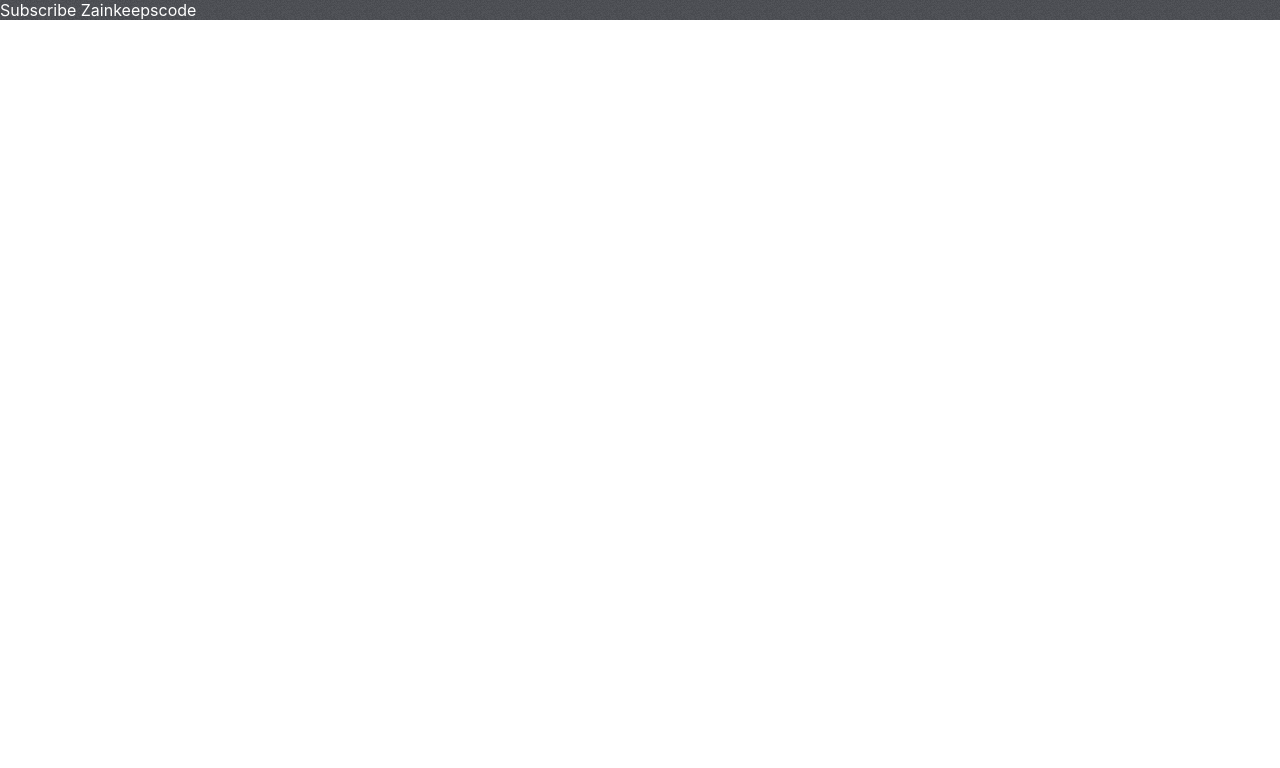
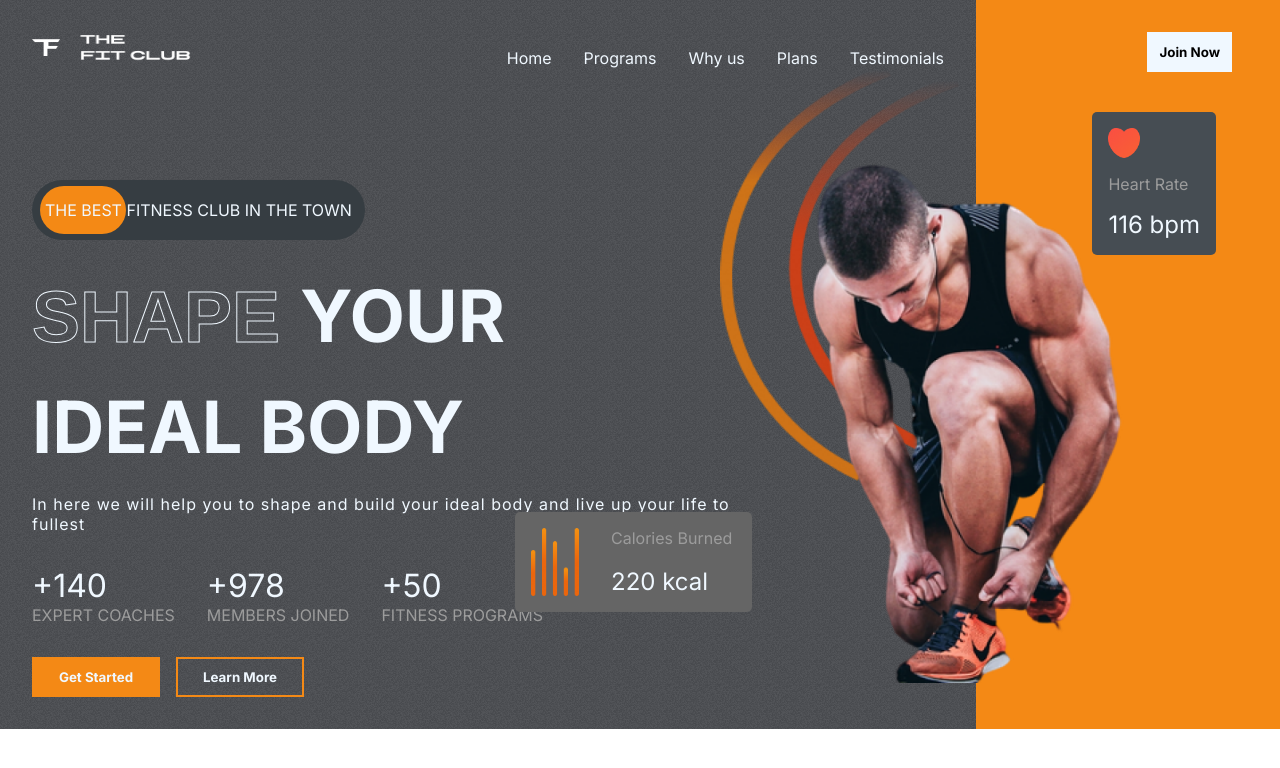
Before and after one commit to NikolayPilgun/FitnessClub, a React (Create React App) app: page / in a window 1280 px wide. Shown: the top 768 px of the page. Built offline with nearby package versions, Linux system fonts and the light colour scheme.

Commit message:
First block

```diff
--- a/public/index.html
+++ b/public/index.html
@@ -15,6 +15,17 @@
       user's mobile device or desktop. See https://developers.google.com/web/fundamentals/web-app-manifest/
     -->
 		<link rel="manifest" href="%PUBLIC_URL%/manifest.json" />
+		<link rel="preconnect" href="https://fonts.googleapis.com" />
+		<link rel="preconnect" href="https://fonts.gstatic.com" crossorigin />
+		<link
+			href="https://fonts.googleapis.com/css2?family=Inter:wght@400;500;700&display=swap"
+			rel="stylesheet"
+		/>
+		<style>
+			* {
+				font-family: "Inter", sans-serif;
+			}
+		</style>
 		<!--
       Notice the use of %PUBLIC_URL% in the tags above.
       It will be replaced with the URL of the `public` folder during the build.
--- a/src/App.css
+++ b/src/App.css
@@ -21,3 +21,19 @@
 ::-webkit-scrollbar {
 	display: none;
 }
+.stroke_text {
+	color: transparent;
+	font-family: Arial, "Helvetica Neue", Helvetica, sans-serif;
+	-webkit-text-stroke-width: 1px;
+	-webkit-text-stroke-color: aliceblue;
+}
+.btn {
+	background-color: aliceblue;
+	padding: 0.5rem;
+	font-weight: bold;
+	border: 4px solid transparent;
+	transition: 300ms all;
+}
+.btn:hover {
+	cursor: pointer;
+}
--- a/src/App.js
+++ b/src/App.js
@@ -1,8 +1,9 @@
 import "./App.css";
+import Hero from "./components/hero/Hero";
 function App() {
 	return (
 		<div className="App">
-			<span style={{ color: "white" }}>Subscribe Zainkeepscode</span>
+			<Hero />
 		</div>
 	);
 }
--- /dev/null
+++ b/src/components/header/Header.jsx
@@ -0,0 +1,20 @@
+import React from "react";
+import Logo from "../../assets/logo.png";
+import styles from "./header.module.css";
+
+function Header() {
+	return (
+		<header className={styles.header}>
+			<img className={styles.logo} src={Logo} alt="Logo" />
+			<ul className={styles.headerMenu}>
+				<li>Home</li>
+				<li>Programs</li>
+				<li>Why us</li>
+				<li>Plans</li>
+				<li>Testimonials</li>
+			</ul>
+		</header>
+	);
+}
+
+export default Header;
--- /dev/null
+++ b/src/components/header/header.module.css
@@ -0,0 +1,20 @@
+.header {
+	display: flex;
+	justify-content: space-between;
+}
+.logo {
+	width: 10rem;
+	height: 2rem;
+}
+.headerMenu {
+	list-style: none;
+	display: flex;
+	gap: 2rem;
+	color: aliceblue;
+}
+.headerMenu > li {
+	cursor: pointer;
+}
+.headerMenu > li:hover {
+	color: var(--orange);
+}
--- /dev/null
+++ b/src/components/hero/Hero.jsx
@@ -0,0 +1,84 @@
+import React from "react";
+import Calories from "../../assets/calories.png";
+import Heart from "../../assets/heart.png";
+import hero_image from "../../assets/hero_image.png";
+import hero_image_back from "../../assets/hero_image_back.png";
+import Header from "../header/Header";
+import styles from "./hero.module.css";
+
+function Hero() {
+	return (
+		<div className={styles.hero}>
+			<div className={styles.leftHero}>
+				<Header />
+				{/* the best ad */}
+				<div className={styles.theBestAd}>
+					<div></div>
+					<span>the best fitness club in the town</span>
+				</div>
+				{/* Hero Heading */}
+				<div className={styles.heroText}>
+					<div>
+						<span className="stroke_text">Shape </span>
+						<span>Your</span>
+					</div>
+					<div>
+						<span>Ideal body</span>
+					</div>
+					<div>
+						<span>
+							In here we will help you to shape and build your ideal body and
+							live up your life to fullest
+						</span>
+					</div>
+				</div>
+				{/* figures */}
+				<div className={styles.figures}>
+					<div>
+						<span>+140</span>
+						<span>Expert coaches</span>
+					</div>
+					<div>
+						<span>+978</span>
+						<span>Members Joined</span>
+					</div>
+					<div>
+						<span>+50</span>
+						<span>Fitness programs</span>
+					</div>
+				</div>
+				{/* hero buttons */}
+				<div className={styles.heroButtons}>
+					<button className="btn">Get Started</button>
+					<button className="btn">Learn More</button>
+				</div>
+			</div>
+			<div className={styles.rightHero}>
+				<button className="btn">Join Now</button>
+				<div className={styles.heartRate}>
+					<img src={Heart} alt="Heart" />
+					<span>Heart Rate</span>
+					<span>116 bpm</span>
+				</div>
+				{/* hero images */}
+
+				<img src={hero_image} alt="hero_image" className={styles.hero_image} />
+				<img
+					src={hero_image_back}
+					alt="hero_image_back"
+					className={styles.hero_image_back}
+				/>
+				{/* calories */}
+				<div className={styles.calories}>
+					<img src={Calories} alt="Calories" />
+					<div>
+						<span>Calories Burned</span>
+						<span>220 kcal</span>
+					</div>
+				</div>
+			</div>
+		</div>
+	);
+}
+
+export default Hero;
--- /dev/null
+++ b/src/components/hero/hero.module.css
@@ -0,0 +1,159 @@
+.hero {
+	display: flex;
+	justify-content: space-between;
+}
+.leftHero {
+	padding: 2rem;
+	flex: 3;
+	display: flex;
+	gap: 2rem;
+	flex-direction: column;
+}
+.rightHero {
+	flex: 1;
+	position: relative;
+	background-color: var(--orange);
+}
+.theBestAd {
+	margin-top: 4rem;
+	background-color: #363d42;
+	border-radius: 4rem;
+	width: fit-content;
+	padding: 20px 13px;
+	text-transform: uppercase;
+	color: aliceblue;
+	position: relative;
+	display: flex;
+	align-items: center;
+	justify-content: flex-start;
+}
+.theBestAd > span {
+	z-index: 2;
+}
+.theBestAd > div {
+	position: absolute;
+	left: 8px;
+	background-color: var(--orange);
+	width: 5.4rem;
+	height: 80%;
+	border-radius: 3rem;
+	z-index: 1;
+}
+.heroText {
+	display: flex;
+	flex-direction: column;
+	gap: 1.5rem;
+	text-transform: uppercase;
+	font-size: 4.5rem;
+	font-weight: bold;
+	color: aliceblue;
+	text-overflow: inherit;
+}
+.heroText > div:nth-of-type(3) {
+	font-size: 1rem;
+	font-weight: 200;
+	text-transform: none;
+	letter-spacing: 1px;
+	width: 80%;
+}
+.figures {
+	display: flex;
+	gap: 2rem;
+}
+.figures > div {
+	display: flex;
+	flex-direction: column;
+}
+.figures > div > span:nth-of-type(1) {
+	color: aliceblue;
+	font-size: 2rem;
+}
+.figures > div > span:nth-of-type(2) {
+	color: var(--gray);
+	text-transform: uppercase;
+}
+.heroButtons {
+	display: flex;
+	gap: 1rem;
+	font-weight: normal;
+}
+.heroButtons > :nth-child(1) {
+	color: aliceblue;
+	background-color: var(--orange);
+	width: 8rem;
+}
+.heroButtons > :nth-child(2) {
+	color: aliceblue;
+	background-color: transparent;
+	width: 8rem;
+	border: 2px solid var(--orange);
+}
+.rightHero > :nth-child(1) {
+	position: absolute;
+	right: 3rem;
+	top: 2rem;
+	color: black;
+}
+.heartRate {
+	display: flex;
+	flex-direction: column;
+	gap: 1rem;
+	background-color: var(--darkGrey);
+	width: fit-content;
+	padding: 1rem;
+	align-items: flex-start;
+	border-radius: 5px;
+	position: absolute;
+	right: 4rem;
+	top: 7rem;
+}
+.heartRate > img {
+	width: 2rem;
+}
+.heartRate > span:nth-child(2) {
+	color: var(--gray);
+}
+.heartRate > span:nth-child(3) {
+	color: aliceblue;
+	font-size: 1.5rem;
+}
+.hero_image {
+	position: absolute;
+	top: 10rem;
+	right: 8rem;
+	width: 23rem;
+}
+.hero_image_back {
+	position: absolute;
+	top: 4rem;
+	right: 20rem;
+	width: 15rem;
+	z-index: -1;
+}
+.calories {
+	display: flex;
+	gap: 2rem;
+	background-color: var(--caloryCard);
+	border-radius: 5px;
+	padding: 1rem;
+	width: fit-content;
+	position: absolute;
+	top: 32rem;
+	right: 33rem;
+}
+.calories > img {
+	width: 3rem;
+}
+.calories > div {
+	display: flex;
+	flex-direction: column;
+	justify-content: space-between;
+	width: 125px;
+}
+.calories > div > :nth-child(1) {
+	color: var(--gray);
+}
+.calories > div > :nth-child(2) {
+	color: aliceblue;
+	font-size: 1.5rem;
+}
```
